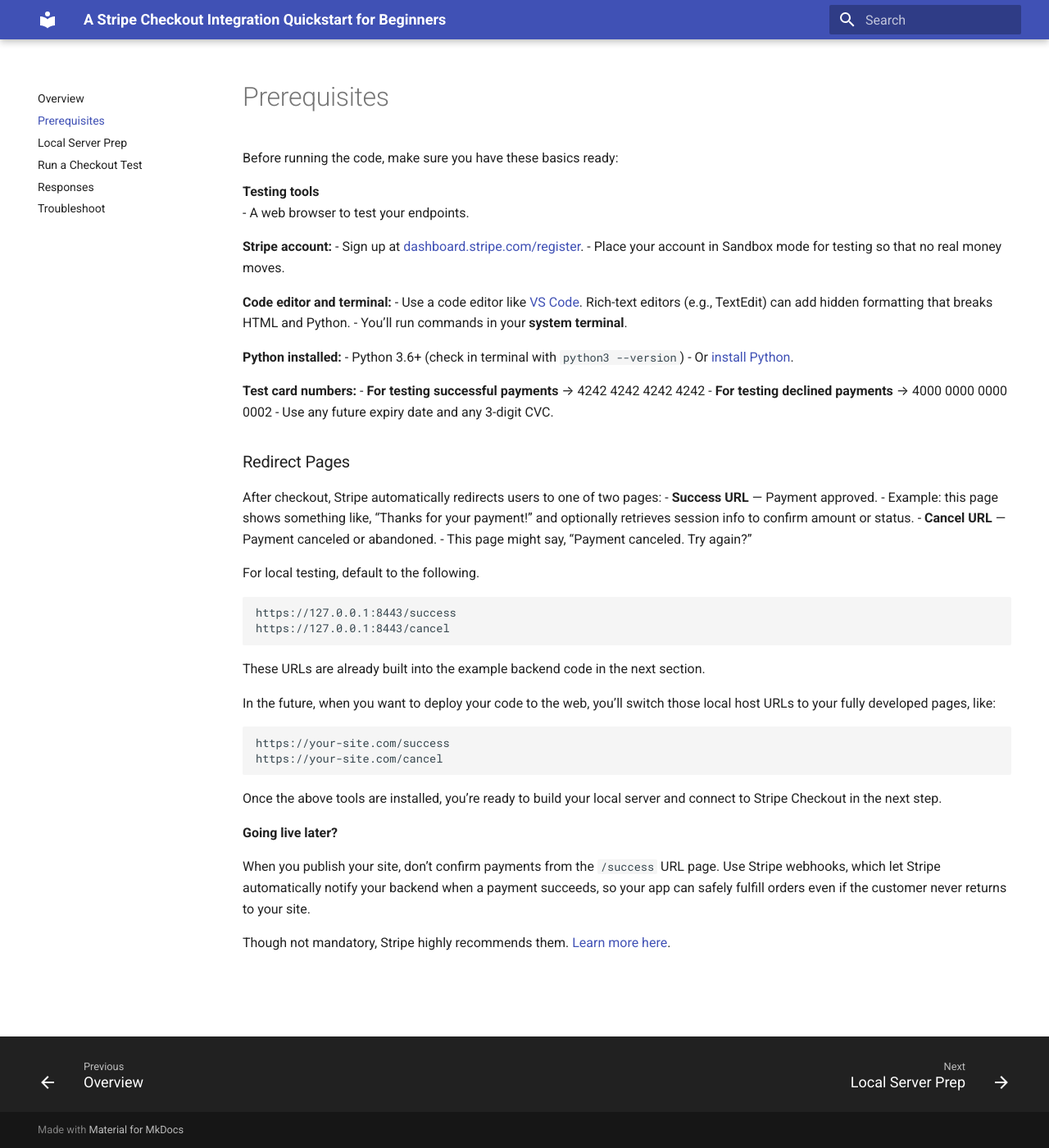
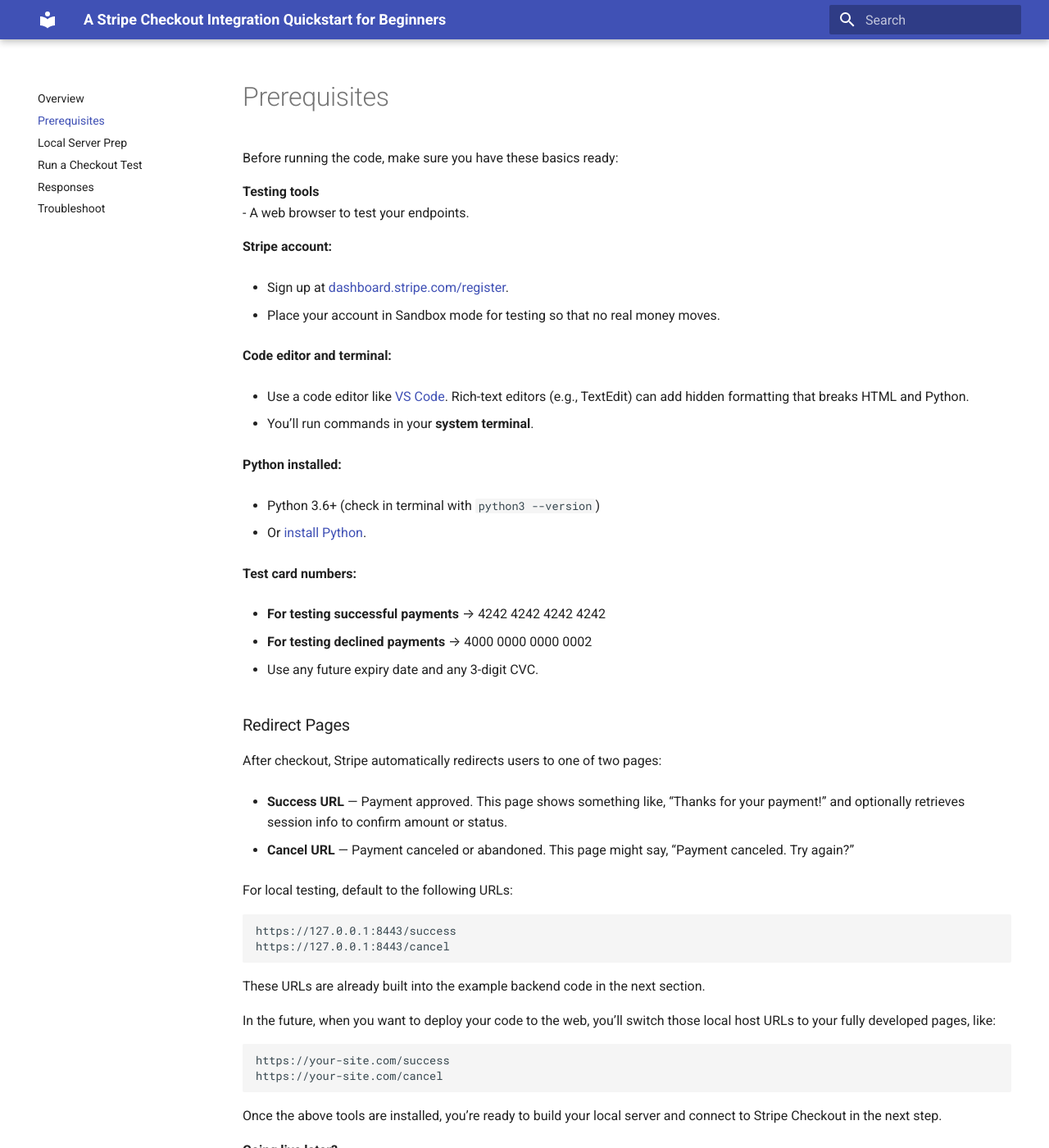
Before and after one commit to codymauro/stripe-payment-guide, an MkDocs documentation site: the page built from docs/prerequisites.md, in a window 1280 px wide and 1400 px high. Shown: the whole window at 82% size. Built offline with MkDocs 1.6.1 and Material for MkDocs 9.7.7, drawn with Linux system fonts in a browser that asks for light colours.

Commit message:
Update prerequisites.md

````diff
--- a/docs/prerequisites.md
+++ b/docs/prerequisites.md
@@ -8,29 +8,38 @@ Before running the code, make sure you have these basics ready:
 - A web browser to test your endpoints.
 
 **Stripe account:**
+
 - Sign up at [dashboard.stripe.com/register](https://dashboard.stripe.com/register).
+
 - Place your account in Sandbox mode for testing so that no real money moves.
 
 **Code editor and terminal:**
+
 - Use a code editor like [VS Code](https://vscode.dev/). Rich-text editors (e.g., TextEdit) can add hidden formatting that breaks HTML and Python.
+
 - You’ll run commands in your **system terminal**.
 
 **Python installed:**
+
 - Python 3.6+ (check in terminal with `python3 --version`)
+
 - Or [install Python](https://www.python.org/).
 
 **Test card numbers:**
+
 - **For testing successful payments** → 4242 4242 4242 4242
+
 - **For testing declined payments** → 4000 0000 0000 0002
+
 - Use any future expiry date and any 3-digit CVC.
 ### Redirect Pages
 After checkout, Stripe automatically redirects users to one of two pages:
-- **Success URL** — Payment approved.
-	- Example: this page shows something like, “Thanks for your payment!” and optionally retrieves session info to confirm amount or status.
-- **Cancel URL** — Payment canceled or abandoned.
-	- This page might say, “Payment canceled. Try again?”
 
-For local testing, default to the following.
+- **Success URL** — Payment approved. This page shows something like, “Thanks for your payment!” and optionally retrieves session info to confirm amount or status.
+
+- **Cancel URL** — Payment canceled or abandoned. This page might say, “Payment canceled. Try again?”
+
+For local testing, default to the following URLs:
 ```
 https://127.0.0.1:8443/success
 https://127.0.0.1:8443/cancel
````
